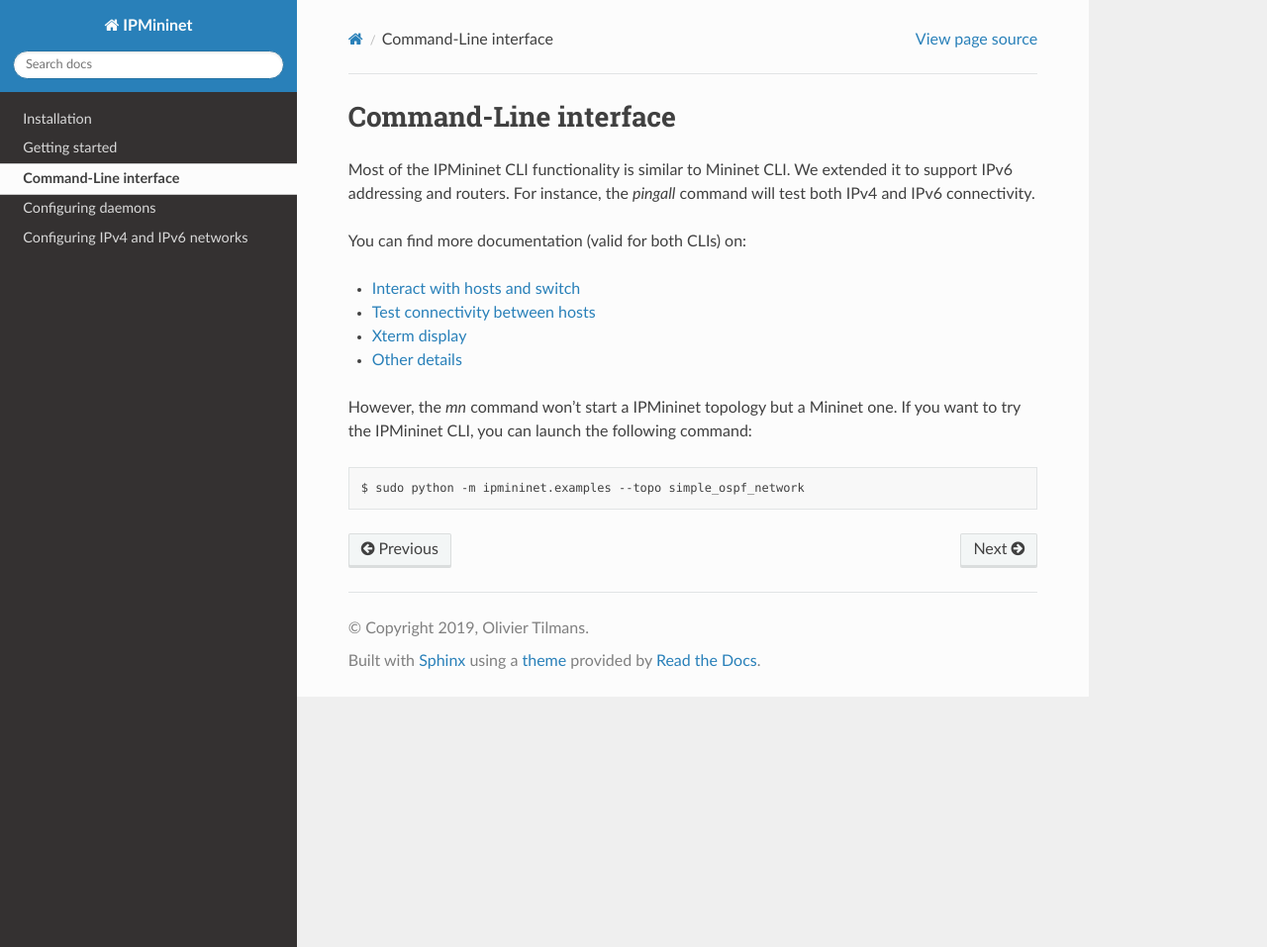
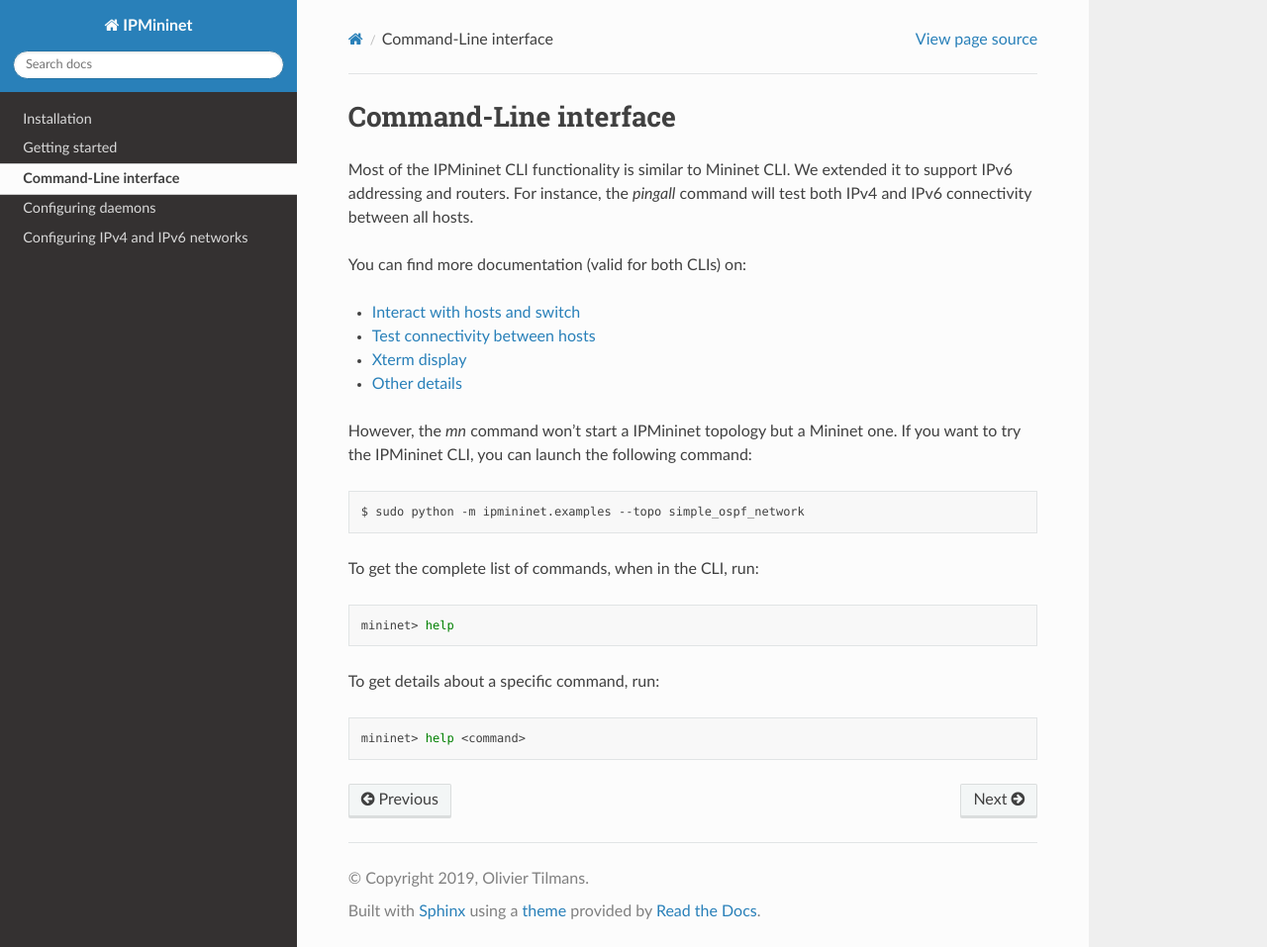
Before and after one commit to tyler-marr/ipmininet, a Sphinx documentation site: the page built from docs/cli.rst, in a window 1280 px wide and 957 px high. Shown: the whole window at 99% size. Built offline with Sphinx 7.4.7 and the Read the Docs theme 2.0.0, drawn with Linux system fonts in a browser that asks for light colours; pages that are not in the unit, such as notebooks, are missing from menus.

Commit message:
Improve CLI doc

```diff
--- a/docs/cli.rst
+++ b/docs/cli.rst
@@ -4,7 +4,7 @@ Command-Line interface
 Most of the IPMininet CLI functionality is similar to Mininet CLI.
 We extended it to support IPv6 addressing and routers.
 For instance, the `pingall` command will test
-both IPv4 and IPv6 connectivity.
+both IPv4 and IPv6 connectivity between all hosts.
 
 You can find more documentation (valid for both CLIs) on:
 
@@ -19,3 +19,15 @@ If you want to try the IPMininet CLI, you can launch the following command:
 .. code-block:: bash
 
     $ sudo python -m ipmininet.examples --topo simple_ospf_network
+
+To get the complete list of commands, when in the CLI, run:
+
+.. code-block:: bash
+
+    mininet> help
+
+To get details about a specific command, run:
+
+.. code-block:: bash
+
+    mininet> help <command>
```
